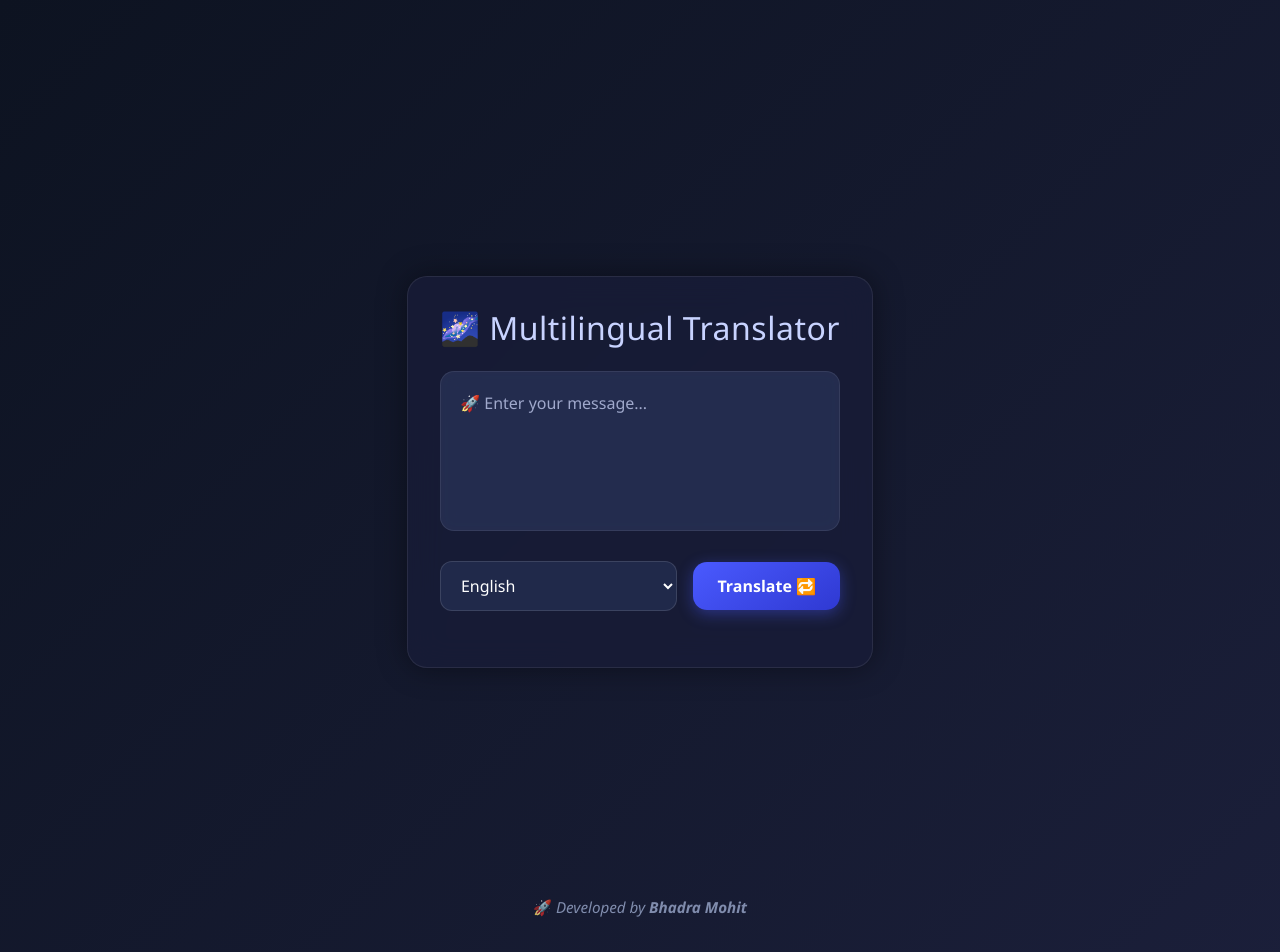
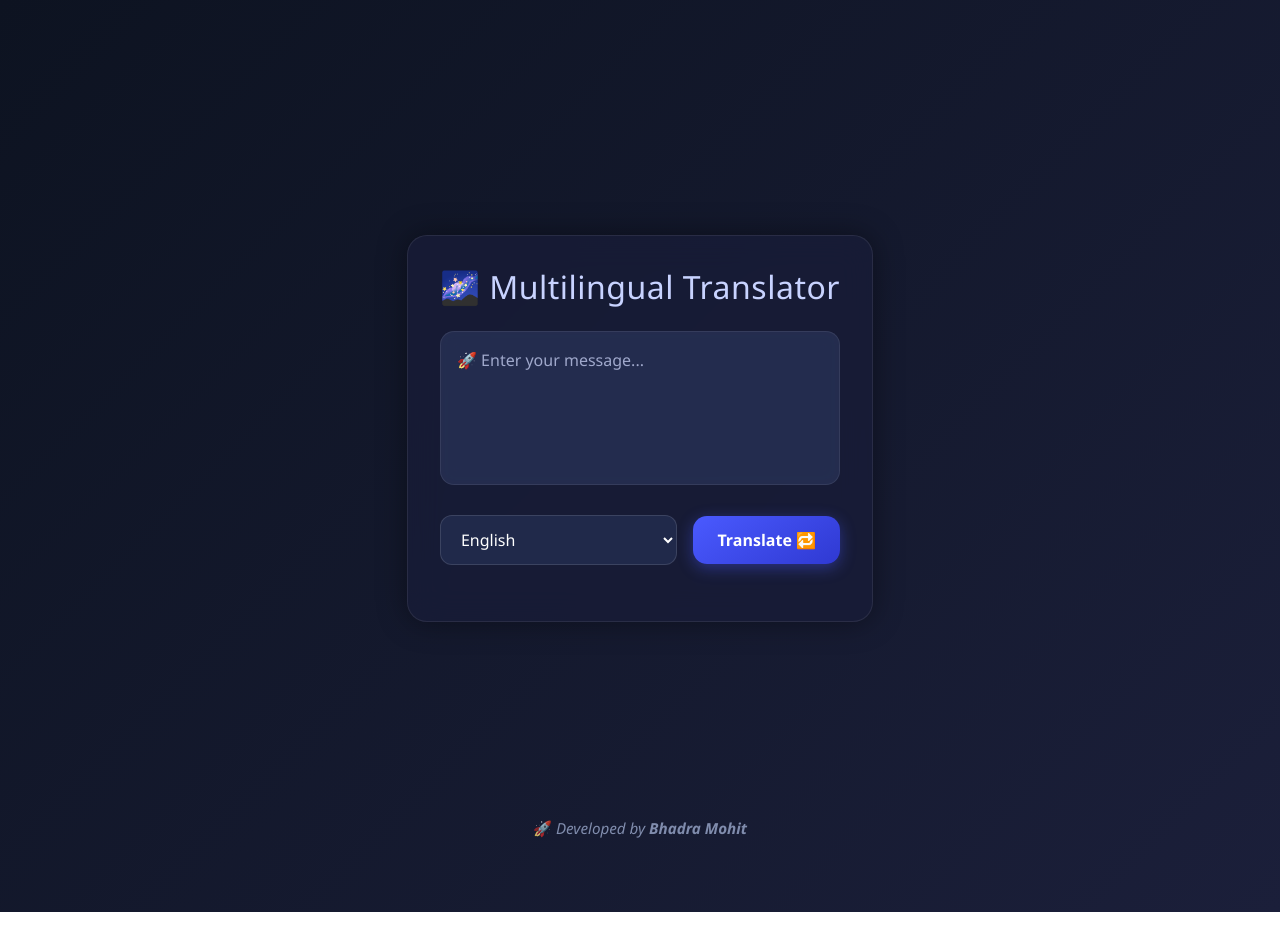
Before and after one commit to BhadraMohit09/language-translator, a React (Vite) app: page / in a window 1280 px wide. Shown: the top 952 px of the page. After the commit the page ends 912 px from the top, so only its background shows below. Built offline with nearby package versions, Linux system fonts and the light colour scheme.

Commit message:
`Refactor CSS styles in Translator component: add base styles, wrapper, and footer`

```diff
--- a/src/components/Translator.css
+++ b/src/components/Translator.css
@@ -1,21 +1,31 @@
-/* Background */
+/* Base styles */
 body {
   margin: 0;
   font-family: 'Segoe UI', Roboto, Oxygen, sans-serif;
   background: linear-gradient(135deg, #0d1321, #1b1f3a);
   color: #ffffff;
+  min-height: 100vh;
 }
 
-/* Container */
+/* Wrapper ensures full height coverage */
+.translator-wrapper {
+  display: flex;
+  flex-direction: column;
+  min-height: 100vh;
+  box-sizing: border-box;
+  background: inherit;
+}
+
+/* Main card area centered */
 .translator-container {
+  flex: 1;
   display: flex;
   justify-content: center;
   align-items: center;
-  min-height: 100vh;
-  padding: 2rem;
+  padding: 1.5rem;
 }
 
-/* Card */
+/* Card styling */
 .translator-card {
   background: rgba(25, 29, 56, 0.75);
   border: 1px solid rgba(255, 255, 255, 0.08);
@@ -38,10 +48,10 @@ body {
   letter-spacing: 0.5px;
 }
 
-/* Text Input */
+/* Textarea */
 .text-input {
   width: 100%;
-  padding: 1.2rem;
+  padding: 1rem;
   border: 1px solid rgba(255, 255, 255, 0.08);
   border-radius: 14px;
   resize: none;
@@ -63,7 +73,7 @@ body {
   color: #a0a9cc;
 }
 
-/* Controls (dropdown + button) */
+/* Controls */
 .controls {
   display: flex;
   flex-direction: column;
@@ -114,7 +124,7 @@ body {
   box-shadow: 0 6px 20px rgba(74, 90, 255, 0.6);
 }
 
-/* Output Box */
+/* Result Output */
 .result-box {
   background: rgba(20, 30, 60, 0.9);
   padding: 1.2rem;
@@ -125,21 +135,14 @@ body {
   line-height: 1.6;
   transition: all 0.3s ease-in-out;
 }
-.translator-wrapper {
-  display: flex;
-  flex-direction: column;
-  align-items: center;
-  min-height: 100vh;
-  justify-content: center;
-  padding: 1rem;
-  box-sizing: border-box;
-}
 
+/* Footer */
 .footer-credit {
-  margin-top: 1.5rem;
   text-align: center;
+  padding: 1rem 0;
   font-size: 0.95rem;
   color: #9ba9cc;
   font-style: italic;
   opacity: 0.8;
+  background: transparent;
 }
```
